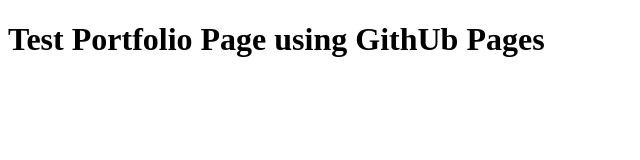
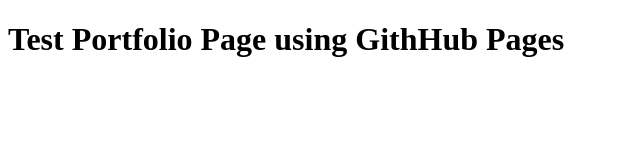
Before and after one commit to CoderJones91/test-portfolio, a plain HTML site: page index.html in a window 1280 px wide. Shown: the whole page, without its empty margins (0-640 px from the left). Drawn offline with Linux system fonts and the light colour scheme.

Commit message:
Update index.html

```diff
--- a/index.html
+++ b/index.html
@@ -9,7 +9,7 @@
 
 </head>
 <body>
-    <h1>Test Portfolio Page using GithUb Pages</h1>
+    <h1>Test Portfolio Page using GithHub Pages</h1>
 
 </body>
 </html>
```
